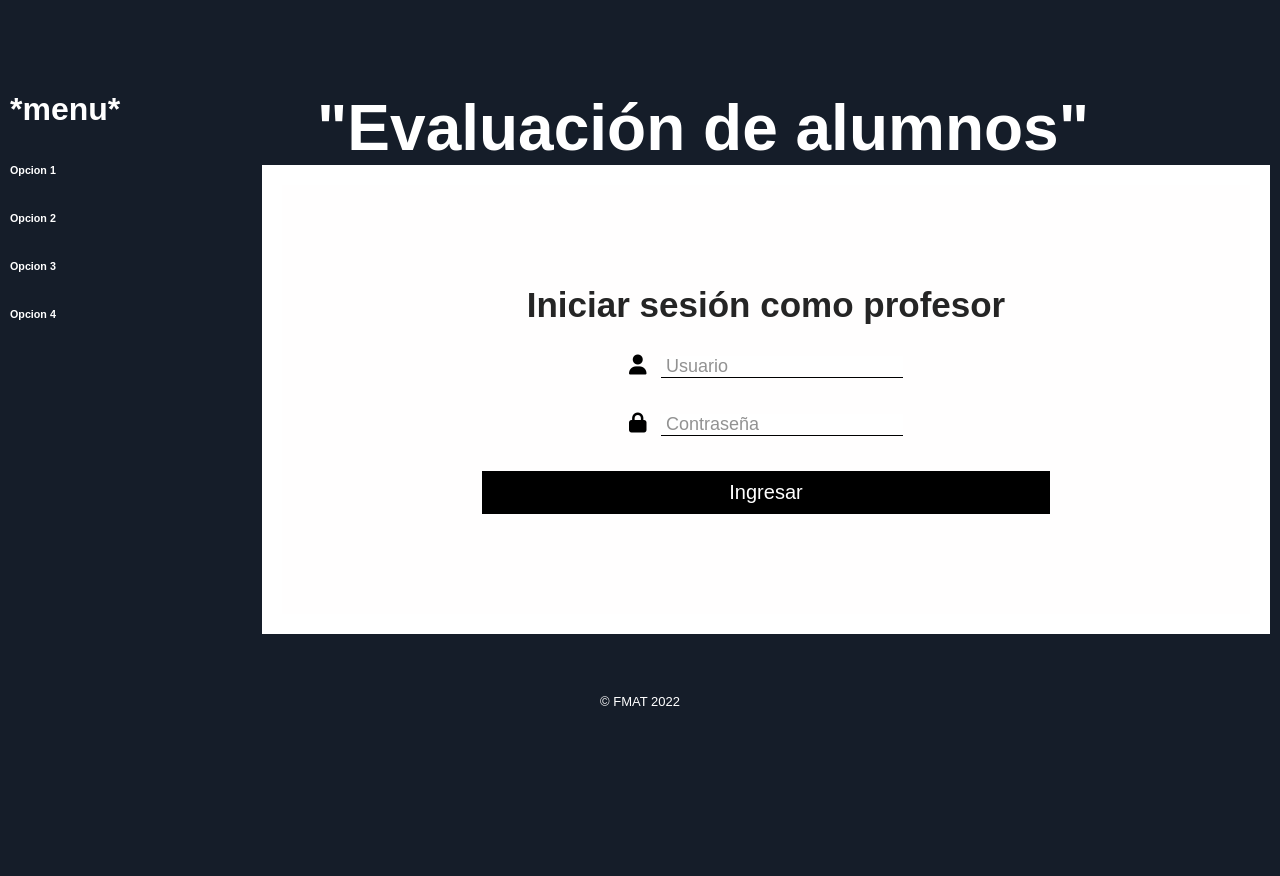
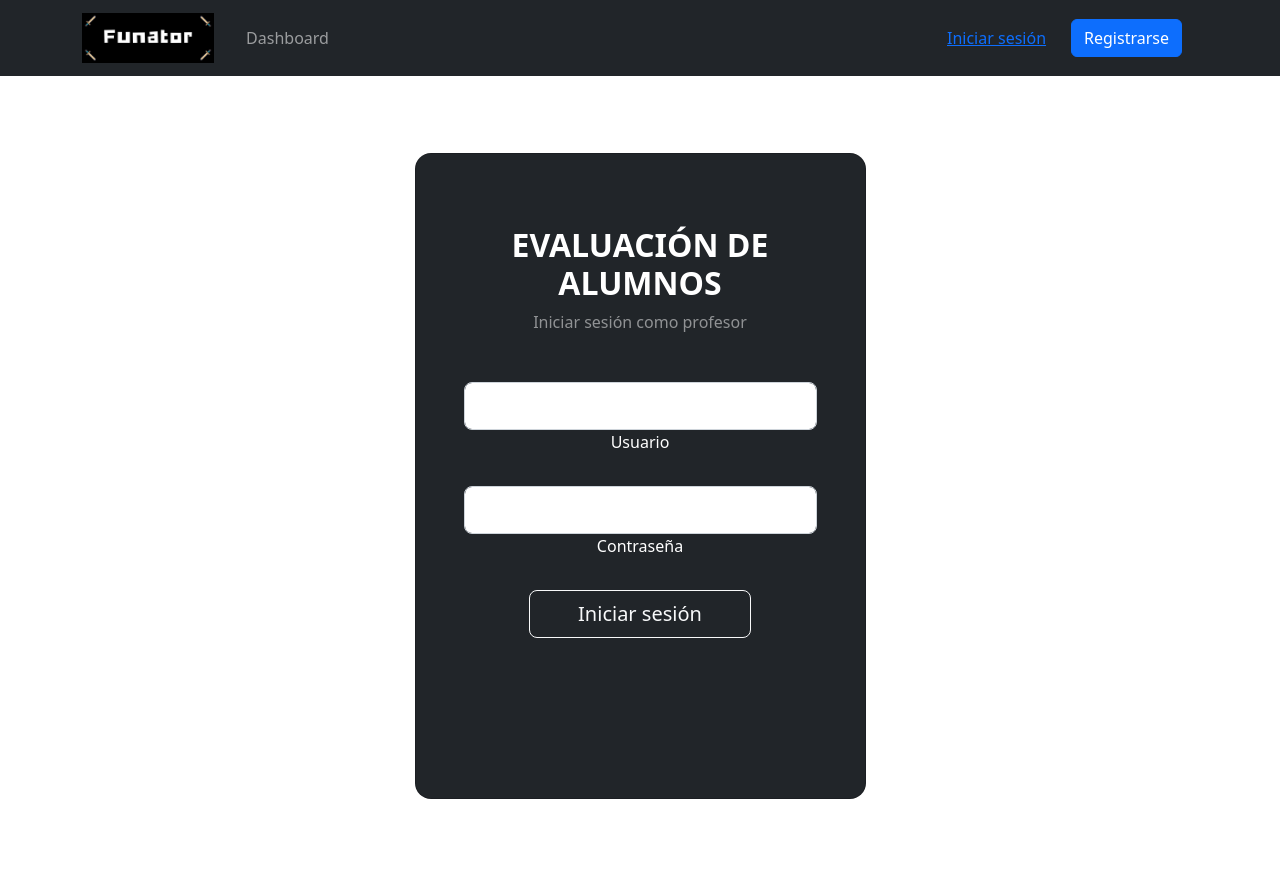
Before and after one commit to ph286/ProyectoWeb, a PHP site: page /src/login.php in a window 1280 px wide. Before the commit the page ends 706 px from the top, so only its background shows below. Run offline with PHP 8.4, Linux system fonts and the light colour scheme; some libraries are stand-ins or nearby versions.

Commit message:
Actualización login
nuevo login con bootstrap

```diff
--- a/src/login.php
+++ b/src/login.php
@@ -1,48 +1,92 @@
-<!DOCTYPE html>
 <html>
+
 <head>
-    <meta lang="es" charset="UTF-8">
-    <meta http-equiv="X-UA-Compatible" content="IE=edge">
-    <meta name="viewport" content="width=device-width, initial-scale=1.0">
-    <title>Login</title>
-    <link rel="stylesheet" href="../styles/styles.css">
-    <link rel="stylesheet" href="https://cdnjs.cloudflare.com/ajax/libs/font-awesome/6.1.1/css/all.min.css" integrity="sha512-KfkfwYDsLkIlwQp6LFnl8zNdLGxu9YAA1QvwINks4PhcElQSvqcyVLLD9aMhXd13uQjoXtEKNosOWaZqXgel0g==" crossorigin="anonymous" referrerpolicy="no-referrer" />
+  <meta charset="UTF-8">
+  <title>Inicio de sesion</title>
+  <!-- JavaScript Bootstrap -->
+  <script src="https://cdn.jsdelivr.net/npm/bootstrap@5.2.2/dist/js/bootstrap.bundle.min.js" integrity="sha384-OERcA2EqjJCMA+/3y+gxIOqMEjwtxJY7qPCqsdltbNJuaOe923+mo//f6V8Qbsw3" crossorigin="anonymous"></script>
+  <!-- CSS Bootstrap -->
+  <link href="https://cdn.jsdelivr.net/npm/bootstrap@5.2.2/dist/css/bootstrap.min.css" rel="stylesheet" integrity="sha384-Zenh87qX5JnK2Jl0vWa8Ck2rdkQ2Bzep5IDxbcnCeuOxjzrPF/et3URy9Bv1WTRi" crossorigin="anonymous">
+  <link href="../styles/ui/login.css" rel="stylesheet">
 </head>
+
 <body>
-    <div id="contenedor">
-        <div id="cabecera"><h1>"Evaluación de alumnos"</h1></div>
-        <div id="menu">
-            <h1>*menu*</h1><br><br>
-            <h6>Opcion 1</h6><br><br>
-            <h6>Opcion 2</h6><br><br>
-            <h6>Opcion 3</h6><br><br>
-            <h6>Opcion 4</h6><br><br>
+
+  <!-- Navbar -->
+  <nav class="navbar navbar-expand-lg navbar-dark bg-dark">
+    <!-- Container wrapper -->
+    <div class="container">
+      <!-- Navbar brand -->
+      <a class="navbar-brand" href="index.php">
+        <img src="../assets/Funator.png" class="me-2" height="50" alt="Funator Logo" loading="lazy" />
+      </a>
+
+      <!-- Toggle button -->
+      <button class="navbar-toggler" type="button" data-mdb-toggle="collapse" data-mdb-target="#navbarButtonsExample" aria-controls="navbarButtonsExample" aria-expanded="false" aria-label="Toggle navigation">
+        <i class="fas fa-bars"></i>
+      </button>
+
+      <!-- Collapsible wrapper -->
+      <div class="collapse navbar-collapse" id="navbarButtonsExample">
+        <!-- Left links -->
+        <ul class="navbar-nav me-auto mb-2 mb-lg-0">
+          <li class="nav-item">
+            <a class="nav-link" href="index.php">Dashboard</a>
+          </li>
+        </ul>
+        <!-- Left links -->
+
+        <div class="d-flex align-items-center">
+          <button type="button" class="btn btn-link px-3 me-2">
+            Iniciar sesión
+          </button>
+          <button type="button" class="btn btn-primary me-3">
+            Registrarse
+          </button>
         </div>
-        <div id="contenido">
-            <form action="">
-                <h1 class="title">Iniciar sesión como profesor</h1>
-                <label>
-                    <i class="fa-solid fa-user"></i>
-                    <input type="text" placeholder="Usuario" type="text" id="Usuario">
-                </label>
-                <label>
-                    <i class="fa-solid fa-lock"></i>
-                    <input type="password" placeholder="Contraseña" type="password" id="Contraseña">
-                </label>
+      </div>
+      <!-- Collapsible wrapper -->
+    </div>
+    <!-- Container wrapper -->
+  </nav>
+  <section class="vh-100 gradient-custom">
+    <div class="container py-5 h-100">
+      <div class="row d-flex justify-content-center align-items-center h-100">
+        <div class="col-12 col-md-8 col-lg-6 col-xl-5">
+          <div class="card bg-dark text-white" style="border-radius: 1rem;">
+            <div class="card-body p-5 text-center">
 
-                <button id="Boton">Ingresar</button>
-            </form>
-        </div>
-        <div id="pie">
-            <br>
-            <br>
-            <br>
-            <br>
-            <p>© FMAT 2022</p>
-        </div>
-    </div>
+              <div class="mb-md-5 mt-md-4 pb-5">
+
+                <h2 class="fw-bold mb-2 text-uppercase">Evaluación de alumnos</h2>
+                <p class="text-white-50 mb-5">Iniciar sesión como profesor</p>
+
+                <form action="index.php" method="post">
+                  <div class="form-outline form-white mb-4">
+                    <input type="text" id="user" name="user" class="form-control form-control-lg" />
+                    <label class="form-label" for="user">Usuario</label>
+                  </div>
+
+                  <div class="form-outline form-white mb-4">
+                    <input type="password" id="password" name="pass" class="form-control form-control-lg" />
+                    <label class="form-label" for="password" value="contraseña">Contraseña</label>
+                  </div>
+
+                  <button class="btn btn-outline-light btn-lg px-5" type="submit">Iniciar sesión</button>
+                </form>
 
 
-    <script src="scripts/main.js"></script>
+              </div>
+
+            </div>
+          </div>
+        </div>
+      </div>
+    </div>
+  </section>
+  <?php
+  // put your code here
+  ?>
 </body>
+
 </html>
```
